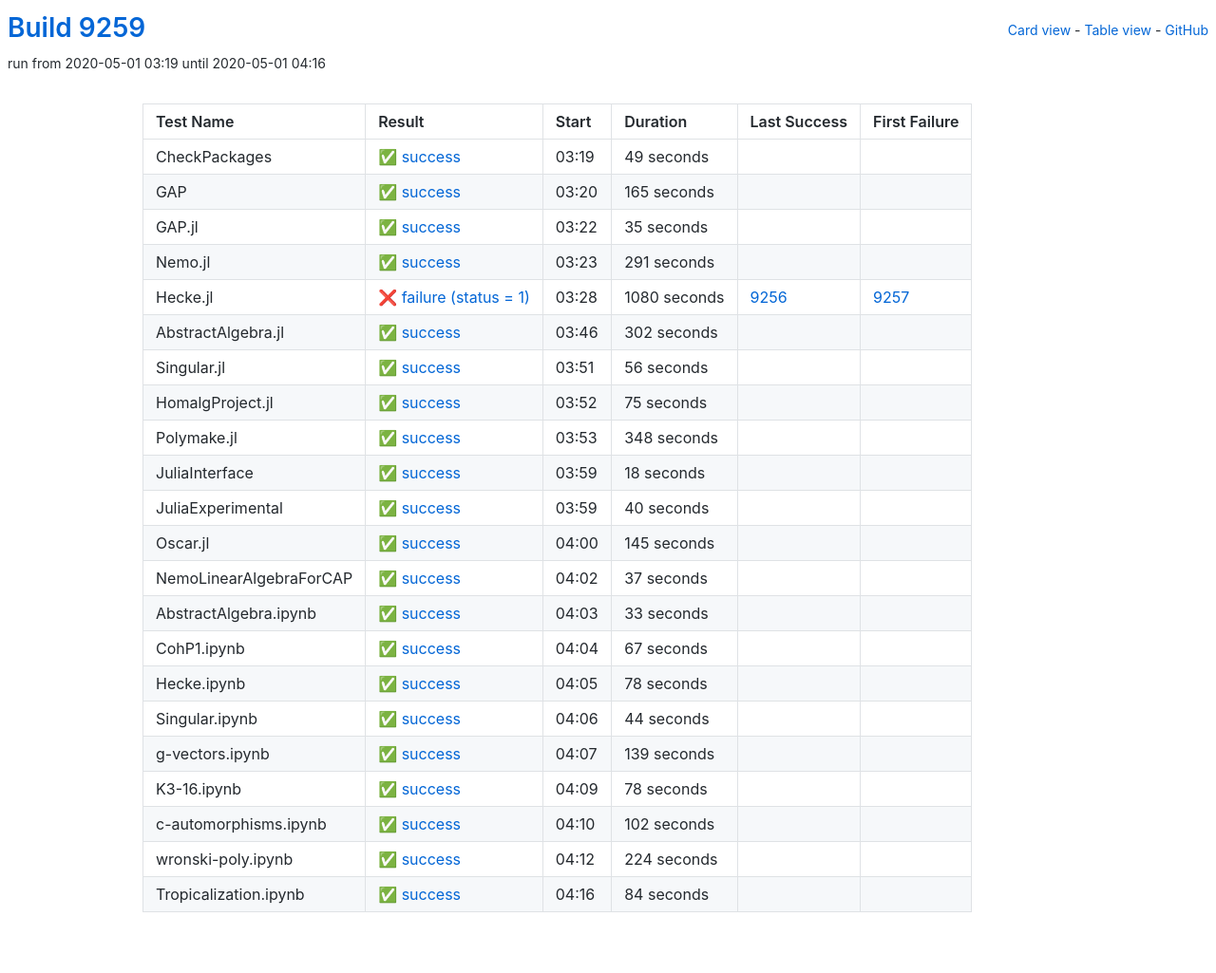
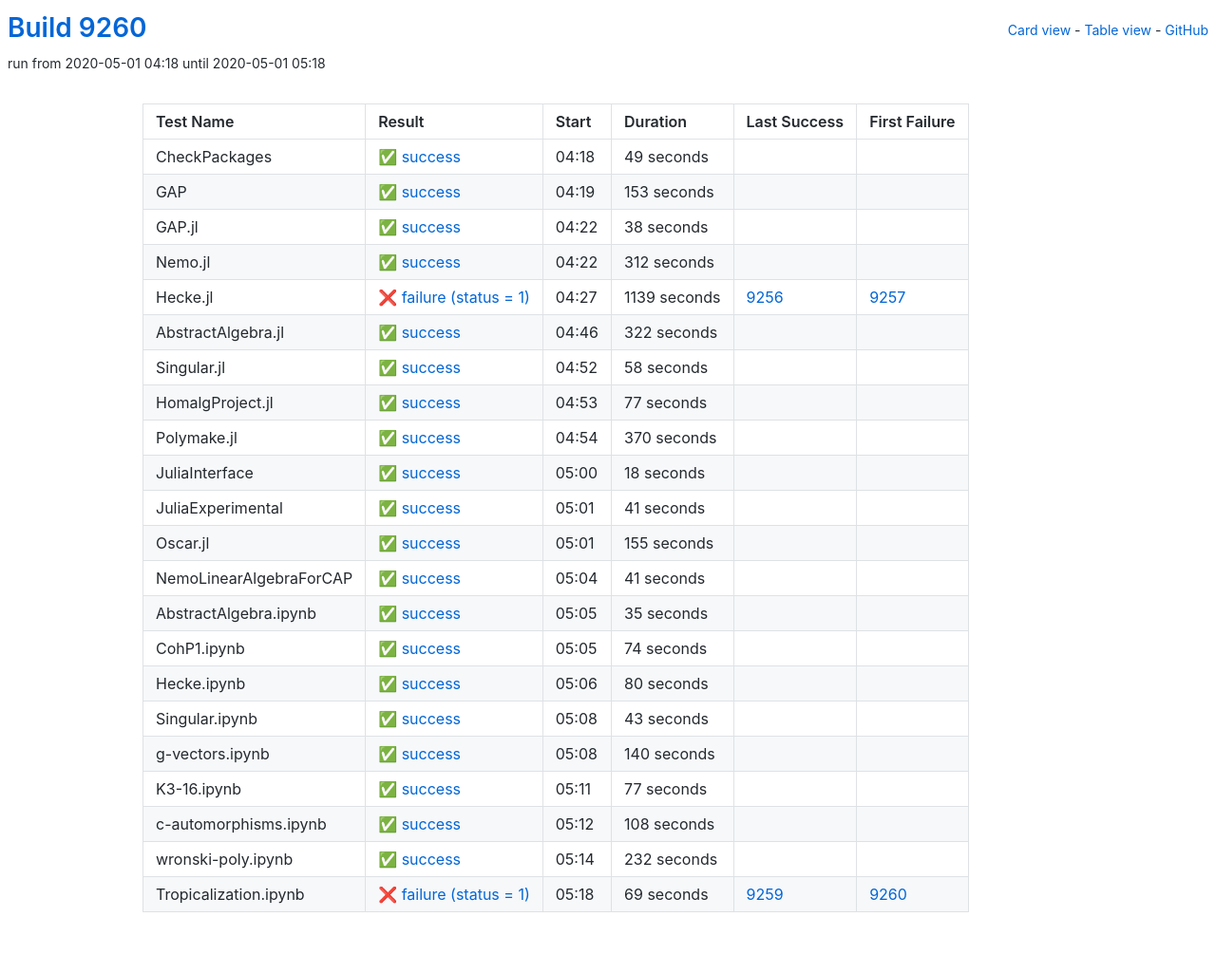
Before and after one commit to oscar-system/oscar-ci-status, a Jekyll site: the page built from table.html, in a window 1280 px wide. Shown: the whole page at 95% size. Built offline with Jekyll 4.4.1, drawn with Linux system fonts in a browser that asks for light colours.

Commit message:
Build 9260

```diff
--- a/_data/ci.yml
+++ b/_data/ci.yml
@@ -1,5 +1,5 @@
-build: 9259
-build_url: https://oscarci.mathematik.uni-kl.de/job/oscar/9259/
+build: 9260
+build_url: https://oscarci.mathematik.uni-kl.de/job/oscar/9260/
 job: oscar
 tests:
 - duration: 49
@@ -8,20 +8,141 @@
   first_failure_url: null
   last_success: false
   last_success_url: null
-  log: https://oscarci.mathematik.uni-kl.de/job/oscar/9259/artifact/logs/build-9259/CheckPackages.log
+  log: https://oscarci.mathematik.uni-kl.de/job/oscar/9260/artifact/logs/build-9260/CheckPackages.log
   name: CheckPackages
-  start: 2020-05-01 03:19
+  start: 2020-05-01 04:18
   status: success
   success: true
-- duration: 165
+- duration: 153
   exitcode: 0
   first_failure: false
   first_failure_url: null
   last_success: false
   last_success_url: null
-  log: https://oscarci.mathematik.uni-kl.de/job/oscar/9259/artifact/logs/build-9259/GAP.log
+  log: https://oscarci.mathematik.uni-kl.de/job/oscar/9260/artifact/logs/build-9260/GAP.log
   name: GAP
-  start: 2020-05-01 03:20
+  start: 2020-05-01 04:19
+  status: success
+  success: true
+- duration: 38
+  exitcode: 0
+  first_failure: false
+  first_failure_url: null
+  last_success: false
+  last_success_url: null
+  log: https://oscarci.mathematik.uni-kl.de/job/oscar/9260/artifact/logs/build-9260/GAP.jl.log
+  name: GAP.jl
+  start: 2020-05-01 04:22
+  status: success
+  success: true
+- duration: 312
+  exitcode: 0
+  first_failure: false
+  first_failure_url: null
+  last_success: false
+  last_success_url: null
+  log: https://oscarci.mathematik.uni-kl.de/job/oscar/9260/artifact/logs/build-9260/Nemo.jl.log
+  name: Nemo.jl
+  start: 2020-05-01 04:22
+  status: success
+  success: true
+- duration: 1139
+  exitcode: 1
+  first_failure: 9257
+  first_failure_url: https://oscarci.mathematik.uni-kl.de/job/oscar/9257/
+  last_success: 9256
+  last_success_url: https://oscarci.mathematik.uni-kl.de/job/oscar/9256/
+  log: https://oscarci.mathematik.uni-kl.de/job/oscar/9260/artifact/logs/build-9260/Hecke.jl.log
+  name: Hecke.jl
+  start: 2020-05-01 04:27
+  status: failure
+  success: false
+- duration: 322
+  exitcode: 0
+  first_failure: false
+  first_failure_url: null
+  last_success: false
+  last_success_url: null
+  log: https://oscarci.mathematik.uni-kl.de/job/oscar/9260/artifact/logs/build-9260/AbstractAlgebra.jl.log
+  name: AbstractAlgebra.jl
+  start: 2020-05-01 04:46
+  status: success
+  success: true
+- duration: 58
+  exitcode: 0
+  first_failure: false
+  first_failure_url: null
+  last_success: false
+  last_success_url: null
+  log: https://oscarci.mathematik.uni-kl.de/job/oscar/9260/artifact/logs/build-9260/Singular.jl.log
+  name: Singular.jl
+  start: 2020-05-01 04:52
+  status: success
+  success: true
+- duration: 77
+  exitcode: 0
+  first_failure: false
+  first_failure_url: null
+  last_success: false
+  last_success_url: null
+  log: https://oscarci.mathematik.uni-kl.de/job/oscar/9260/artifact/logs/build-9260/HomalgProject.jl.log
+  name: HomalgProject.jl
+  start: 2020-05-01 04:53
+  status: success
+  success: true
+- duration: 370
+  exitcode: 0
+  first_failure: false
+  first_failure_url: null
+  last_success: false
+  last_success_url: null
+  log: https://oscarci.mathematik.uni-kl.de/job/oscar/9260/artifact/logs/build-9260/Polymake.jl.log
+  name: Polymake.jl
+  start: 2020-05-01 04:54
+  status: success
+  success: true
+- duration: 18
+  exitcode: 0
+  first_failure: false
+  first_failure_url: null
+  last_success: false
+  last_success_url: null
+  log: https://oscarci.mathematik.uni-kl.de/job/oscar/9260/artifact/logs/build-9260/JuliaInterface.log
+  name: JuliaInterface
+  start: 2020-05-01 05:00
+  status: success
+  success: true
+- duration: 41
+  exitcode: 0
+  first_failure: false
+  first_failure_url: null
+  last_success: false
+  last_success_url: null
+  log: https://oscarci.mathematik.uni-kl.de/job/oscar/9260/artifact/logs/build-9260/JuliaExperimental.log
+  name: JuliaExperimental
+  start: 2020-05-01 05:01
+  status: success
+  success: true
+- duration: 155
+  exitcode: 0
+  first_failure: false
+  first_failure_url: null
+  last_success: false
+  last_success_url: null
+  log: https://oscarci.mathematik.uni-kl.de/job/oscar/9260/artifact/logs/build-9260/Oscar.jl.log
+  name: Oscar.jl
+  start: 2020-05-01 05:01
+  status: success
+  success: true
+- duration: 41
+  exitcode: 0
+  first_failure: false
+  first_failure_url: null
+  last_success: false
+  last_success_url: null
+  log: https://oscarci.mathematik.uni-kl.de/job/oscar/9260/artifact/logs/build-9260/NemoLinearAlgebraForCAP.log
+  name: NemoLinearAlgebraForCAP
+  start: 2020-05-01 05:04
   status: success
   success: true
 - duration: 35
@@ -30,217 +151,96 @@
   first_failure_url: null
   last_success: false
   last_success_url: null
-  log: https://oscarci.mathematik.uni-kl.de/job/oscar/9259/artifact/logs/build-9259/GAP.jl.log
-  name: GAP.jl
-  start: 2020-05-01 03:22
+  log: https://oscarci.mathematik.uni-kl.de/job/oscar/9260/artifact/logs/build-9260/AbstractAlgebra.ipynb.log
+  name: AbstractAlgebra.ipynb
+  start: 2020-05-01 05:05
   status: success
   success: true
-- duration: 291
+- duration: 74
   exitcode: 0
   first_failure: false
   first_failure_url: null
   last_success: false
   last_success_url: null
-  log: https://oscarci.mathematik.uni-kl.de/job/oscar/9259/artifact/logs/build-9259/Nemo.jl.log
-  name: Nemo.jl
-  start: 2020-05-01 03:23
+  log: https://oscarci.mathematik.uni-kl.de/job/oscar/9260/artifact/logs/build-9260/CohP1.ipynb.log
+  name: CohP1.ipynb
+  start: 2020-05-01 05:05
   status: success
   success: true
-- duration: 1080
-  exitcode: 1
-  first_failure: 9257
-  first_failure_url: https://oscarci.mathematik.uni-kl.de/job/oscar/9257/
-  last_success: 9256
-  last_success_url: https://oscarci.mathematik.uni-kl.de/job/oscar/9256/
-  log: https://oscarci.mathematik.uni-kl.de/job/oscar/9259/artifact/logs/build-9259/Hecke.jl.log
-  name: Hecke.jl
-  start: 2020-05-01 03:28
-  status: failure
-  success: false
-- duration: 302
+- duration: 80
   exitcode: 0
   first_failure: false
   first_failure_url: null
   last_success: false
   last_success_url: null
-  log: https://oscarci.mathematik.uni-kl.de/job/oscar/9259/artifact/logs/build-9259/AbstractAlgebra.jl.log
-  name: AbstractAlgebra.jl
-  start: 2020-05-01 03:46
+  log: https://oscarci.mathematik.uni-kl.de/job/oscar/9260/artifact/logs/build-9260/Hecke.ipynb.log
+  name: Hecke.ipynb
+  start: 2020-05-01 05:06
   status: success
   success: true
-- duration: 56
+- duration: 43
   exitcode: 0
   first_failure: false
   first_failure_url: null
   last_success: false
   last_success_url: null
-  log: https://oscarci.mathematik.uni-kl.de/job/oscar/9259/artifact/logs/build-9259/Singular.jl.log
-  name: Singular.jl
-  start: 2020-05-01 03:51
+  log: https://oscarci.mathematik.uni-kl.de/job/oscar/9260/artifact/logs/build-9260/Singular.ipynb.log
+  name: Singular.ipynb
+  start: 2020-05-01 05:08
   status: success
   success: true
-- duration: 75
+- duration: 140
   exitcode: 0
   first_failure: false
   first_failure_url: null
   last_success: false
   last_success_url: null
-  log: https://oscarci.mathematik.uni-kl.de/job/oscar/9259/artifact/logs/build-9259/HomalgProject.jl.log
-  name: HomalgProject.jl
-  start: 2020-05-01 03:52
+  log: https://oscarci.mathematik.uni-kl.de/job/oscar/9260/artifact/logs/build-9260/g-vectors.ipynb.log
+  name: g-vectors.ipynb
+  start: 2020-05-01 05:08
   status: success
   success: true
-- duration: 348
+- duration: 77
   exitcode: 0
   first_failure: false
   first_failure_url: null
   last_success: false
   last_success_url: null
-  log: https://oscarci.mathematik.uni-kl.de/job/oscar/9259/artifact/logs/build-9259/Polymake.jl.log
-  name: Polymake.jl
-  start: 2020-05-01 03:53
+  log: https://oscarci.mathematik.uni-kl.de/job/oscar/9260/artifact/logs/build-9260/K3-16.ipynb.log
+  name: K3-16.ipynb
+  start: 2020-05-01 05:11
   status: success
   success: true
-- duration: 18
+- duration: 108
   exitcode: 0
   first_failure: false
   first_failure_url: null
   last_success: false
   last_success_url: null
-  log: https://oscarci.mathematik.uni-kl.de/job/oscar/9259/artifact/logs/build-9259/JuliaInterface.log
-  name: JuliaInterface
-  start: 2020-05-01 03:59
+  log: https://oscarci.mathematik.uni-kl.de/job/oscar/9260/artifact/logs/build-9260/c-automorphisms.ipynb.log
+  name: c-automorphisms.ipynb
+  start: 2020-05-01 05:12
   status: success
   success: true
-- duration: 40
+- duration: 232
   exitcode: 0
   first_failure: false
   first_failure_url: null
   last_success: false
   last_success_url: null
-  log: https://oscarci.mathematik.uni-kl.de/job/oscar/9259/artifact/logs/build-9259/JuliaExperimental.log
-  name: JuliaExperimental
-  start: 2020-05-01 03:59
+  log: https://oscarci.mathematik.uni-kl.de/job/oscar/9260/artifact/logs/build-9260/wronski-poly.ipynb.log
+  name: wronski-poly.ipynb
+  start: 2020-05-01 05:14
   status: success
   success: true
-- duration: 145
-  exitcode: 0
-  first_failure: false
-  first_failure_url: null
-  last_success: false
-  last_success_url: null
-  log: https://oscarci.mathematik.uni-kl.de/job/oscar/9259/artifact/logs/build-9259/Oscar.jl.log
-  name: Oscar.jl
-  start: 2020-05-01 04:00
-  status: success
-  success: true
-- duration: 37
-  exitcode: 0
-  first_failure: false
-  first_failure_url: null
-  last_success: false
-  last_success_url: null
-  log: https://oscarci.mathematik.uni-kl.de/job/oscar/9259/artifact/logs/build-9259/NemoLinearAlgebraForCAP.log
-  name: NemoLinearAlgebraForCAP
-  start: 2020-05-01 04:02
-  status: success
-  success: true
-- duration: 33
-  exitcode: 0
-  first_failure: false
-  first_failure_url: null
-  last_success: false
-  last_success_url: null
-  log: https://oscarci.mathematik.uni-kl.de/job/oscar/9259/artifact/logs/build-9259/AbstractAlgebra.ipynb.log
-  name: AbstractAlgebra.ipynb
-  start: 2020-05-01 04:03
-  status: success
-  success: true
-- duration: 67
-  exitcode: 0
-  first_failure: false
-  first_failure_url: null
-  last_success: false
-  last_success_url: null
-  log: https://oscarci.mathematik.uni-kl.de/job/oscar/9259/artifact/logs/build-9259/CohP1.ipynb.log
-  name: CohP1.ipynb
-  start: 2020-05-01 04:04
-  status: success
-  success: true
-- duration: 78
-  exitcode: 0
-  first_failure: false
-  first_failure_url: null
-  last_success: false
-  last_success_url: null
-  log: https://oscarci.mathematik.uni-kl.de/job/oscar/9259/artifact/logs/build-9259/Hecke.ipynb.log
-  name: Hecke.ipynb
-  start: 2020-05-01 04:05
-  status: success
-  success: true
-- duration: 44
-  exitcode: 0
-  first_failure: false
-  first_failure_url: null
-  last_success: false
-  last_success_url: null
-  log: https://oscarci.mathematik.uni-kl.de/job/oscar/9259/artifact/logs/build-9259/Singular.ipynb.log
-  name: Singular.ipynb
-  start: 2020-05-01 04:06
-  status: success
-  success: true
-- duration: 139
-  exitcode: 0
-  first_failure: false
-  first_failure_url: null
-  last_success: false
-  last_success_url: null
-  log: https://oscarci.mathematik.uni-kl.de/job/oscar/9259/artifact/logs/build-9259/g-vectors.ipynb.log
-  name: g-vectors.ipynb
-  start: 2020-05-01 04:07
-  status: success
-  success: true
-- duration: 78
-  exitcode: 0
-  first_failure: false
-  first_failure_url: null
-  last_success: false
-  last_success_url: null
-  log: https://oscarci.mathematik.uni-kl.de/job/oscar/9259/artifact/logs/build-9259/K3-16.ipynb.log
-  name: K3-16.ipynb
-  start: 2020-05-01 04:09
-  status: success
-  success: true
-- duration: 102
-  exitcode: 0
-  first_failure: false
-  first_failure_url: null
-  last_success: false
-  last_success_url: null
-  log: https://oscarci.mathematik.uni-kl.de/job/oscar/9259/artifact/logs/build-9259/c-automorphisms.ipynb.log
-  name: c-automorphisms.ipynb
-  start: 2020-05-01 04:10
-  status: success
-  success: true
-- duration: 224
-  exitcode: 0
-  first_failure: false
-  first_failure_url: null
-  last_success: false
-  last_success_url: null
-  log: https://oscarci.mathematik.uni-kl.de/job/oscar/9259/artifact/logs/build-9259/wronski-poly.ipynb.log
-  name: wronski-poly.ipynb
-  start: 2020-05-01 04:12
-  status: success
-  success: true
-- duration: 84
-  exitcode: 0
-  first_failure: false
-  first_failure_url: null
-  last_success: false
-  last_success_url: null
-  log: https://oscarci.mathematik.uni-kl.de/job/oscar/9259/artifact/logs/build-9259/Tropicalization.ipynb.log
+- duration: 69
+  exitcode: 1
+  first_failure: 9260
+  first_failure_url: https://oscarci.mathematik.uni-kl.de/job/oscar/9260/
+  last_success: 9259
+  last_success_url: https://oscarci.mathematik.uni-kl.de/job/oscar/9259/
+  log: https://oscarci.mathematik.uni-kl.de/job/oscar/9260/artifact/logs/build-9260/Tropicalization.ipynb.log
   name: Tropicalization.ipynb
-  start: 2020-05-01 04:16
-  status: success
-  success: true
+  start: 2020-05-01 05:18
+  status: failure
+  success: false
```
Also changed, not shown: README.md.
